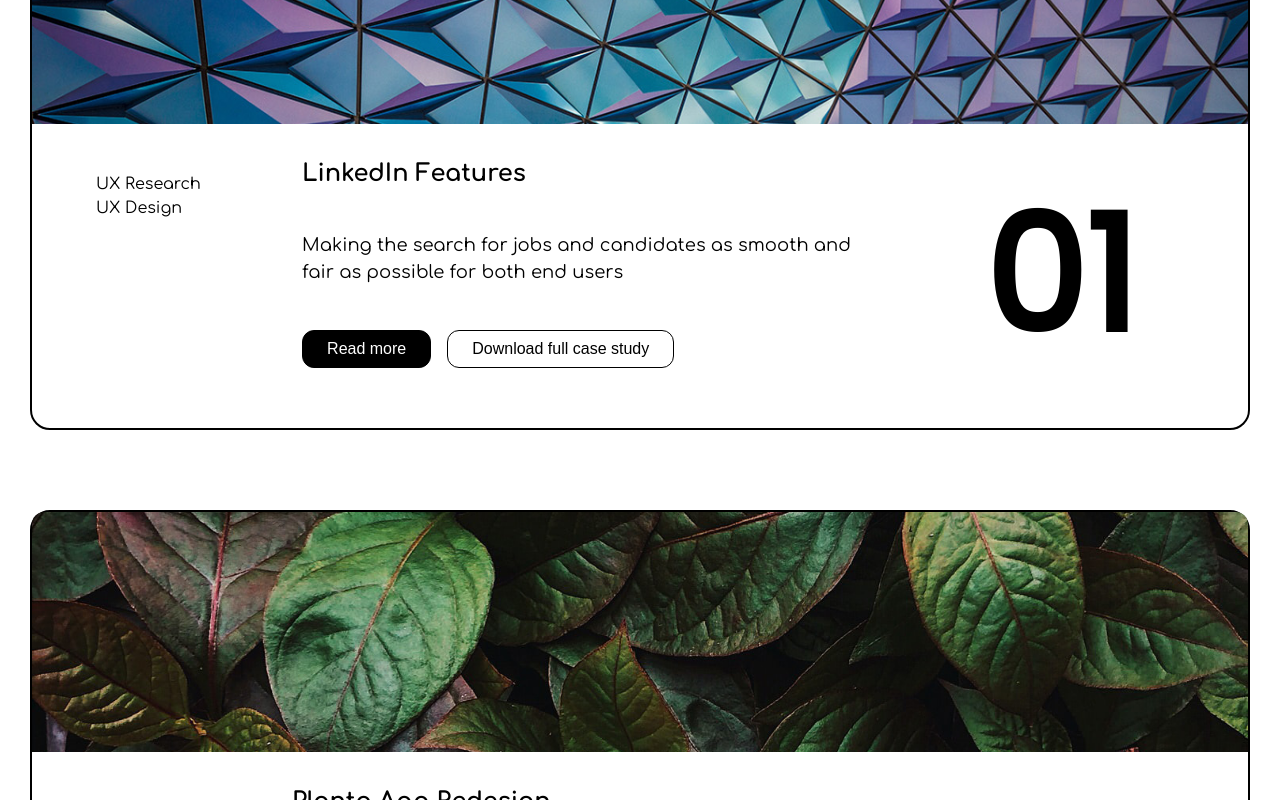
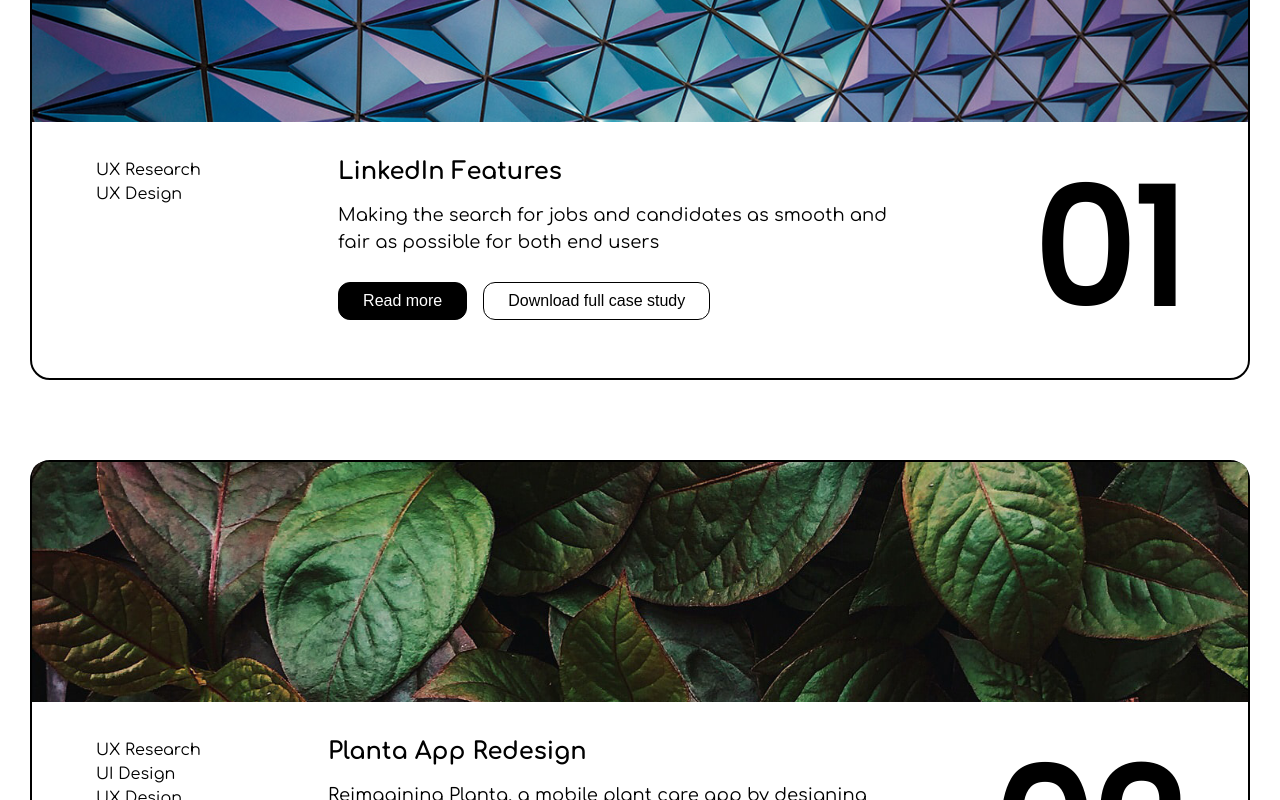
Before and after one commit to pashapear/jois-lee, a Next.js app: page / in a window 1280 px wide. Shown: the part 1100-1900 px from the top of the page. Built offline with nearby package versions, Linux system fonts and the light colour scheme.

Commit message:
landing and project page updates

```diff
--- a/components/pages/landing.js
+++ b/components/pages/landing.js
@@ -18,8 +18,9 @@
 `;
 const Title = styled.h1`
 	max-width: 27rem;
-	margin-top: 6rem;
+	margin-top: 9rem;
 	margin-bottom: 0;
+	line-height: normal;
 `;
 const Blurb = styled.h2`
 	font-size: ${({ isMobile }) => (isMobile ? "1.125" : "1.5rem")};
--- a/components/pages/projects.js
+++ b/components/pages/projects.js
@@ -96,49 +96,69 @@
 	background-size: cover;
 `;
 const CardContent = styled(MotionDiv)`
-	padding: 2rem;
+	padding: 2rem 4rem;
 	display: grid;
 	column-gap: 1rem;
 	justify-content: center;
-	grid-template-columns: ${({ isMobile }) =>
-		isMobile ? "1fr 3fr" : "2fr 6fr 1fr"};
-	grid-template-rows: repeat(3, auto);
-	grid-template-areas: ${({ isMobile }) => {
-		if (isMobile) {
-			return `"index title"
-					"index description"
-					"bullets description"
-					"bullets buttons"`;
-		} else {
-			return `"bullets title index"
-					"bullets description index"
-					"bullets buttons index"`;
-		}
-	}};
+	grid-template-columns: 2fr 6fr 1fr;
+	grid-template-rows: ${({ expanded }) =>
+		expanded ? "repeat(3, auto)" : "3rem 5rem 4rem"};
+	grid-template-areas:
+		"bullets title index"
+		"bullets description index"
+		"bullets buttons index";
+
+	@media (max-width: 1000px) {
+		grid-template-rows: ${({ expanded }) =>
+			expanded ? "repeat(3, auto)" : "3rem 6rem 4rem"};
+	}
+
+	@media (max-width: 768px) {
+		grid-template-columns: 1fr 3fr;
+		grid-template-rows: repeat(3, auto);
+		grid-template-areas:
+			"index title"
+			"index description"
+			"bullets description"
+			"bullets buttons";
+	}
 `;
+
 const CardTitle = styled.h2`
 	grid-area: title;
-	margin-bottom: 0.75rem;
+
+	@media (max-width: 768px) {
+		margin-bottom: 0.75rem;
+	}
 `;
 const CardBullets = styled.div`
 	grid-area: bullets;
-	padding-top: ${({ isMobile }) => (isMobile ? 0 : "1rem")};
-	padding-left: ${({ isMobile }) => (isMobile ? 0 : "2rem")};
+	margin-top: 0.25rem;
 `;
 const CardBullet = styled.p`
 	font-size: medium;
+
+	@media (max-width: 768px) {
+		font-size: small;
+	}
 `;
 const CardDescription = styled.p`
 	grid-area: description;
 	max-width: 35rem;
 	margin-bottom: 1rem;
 	font-size: large;
+
+	@media (max-width: 768px) {
+		font-size: medium;
+	}
 `;
 const CardIndex = styled.h1`
 	grid-area: index;
 	font-size: ${({ isMobile }) => (isMobile ? "5rem" : "10rem")};
 	font-family: "Poppins", sans-serif;
-	padding-right: ${({ isMobile }) => (isMobile ? "0" : "5rem")};
+	align-self: ${({ expanded, isMobile }) =>
+		expanded || isMobile ? "flex-start" : "center"};
+	line-height: 1;
 `;
 
 const CardButtons = styled(MotionDiv)`
@@ -178,7 +198,7 @@
 		<CardWrapper>
 			<ScrollTarget ref={scrollRef}></ScrollTarget>
 			<CardImage imageUrl={img.src} />
-			<CardContent isMobile={isMobile}>
+			<CardContent isMobile={isMobile} expanded={expanded}>
 				<CardTitle>{name}</CardTitle>
 				<CardBullets isMobile={isMobile}>
 					{bullets.map((bullet, idx) => (
@@ -186,7 +206,9 @@
 					))}
 				</CardBullets>
 				<CardDescription>{description}</CardDescription>
-				<CardIndex isMobile={isMobile}>0{id}</CardIndex>
+				<CardIndex isMobile={isMobile} expanded={expanded}>
+					0{id}
+				</CardIndex>
 				{!expanded ? (
 					<CardButtons>
 						<BlackButton onClick={() => setExpanded(true)}>
```
Also changed, not shown: 1 other file (tests, documents, lock files or other folders).
